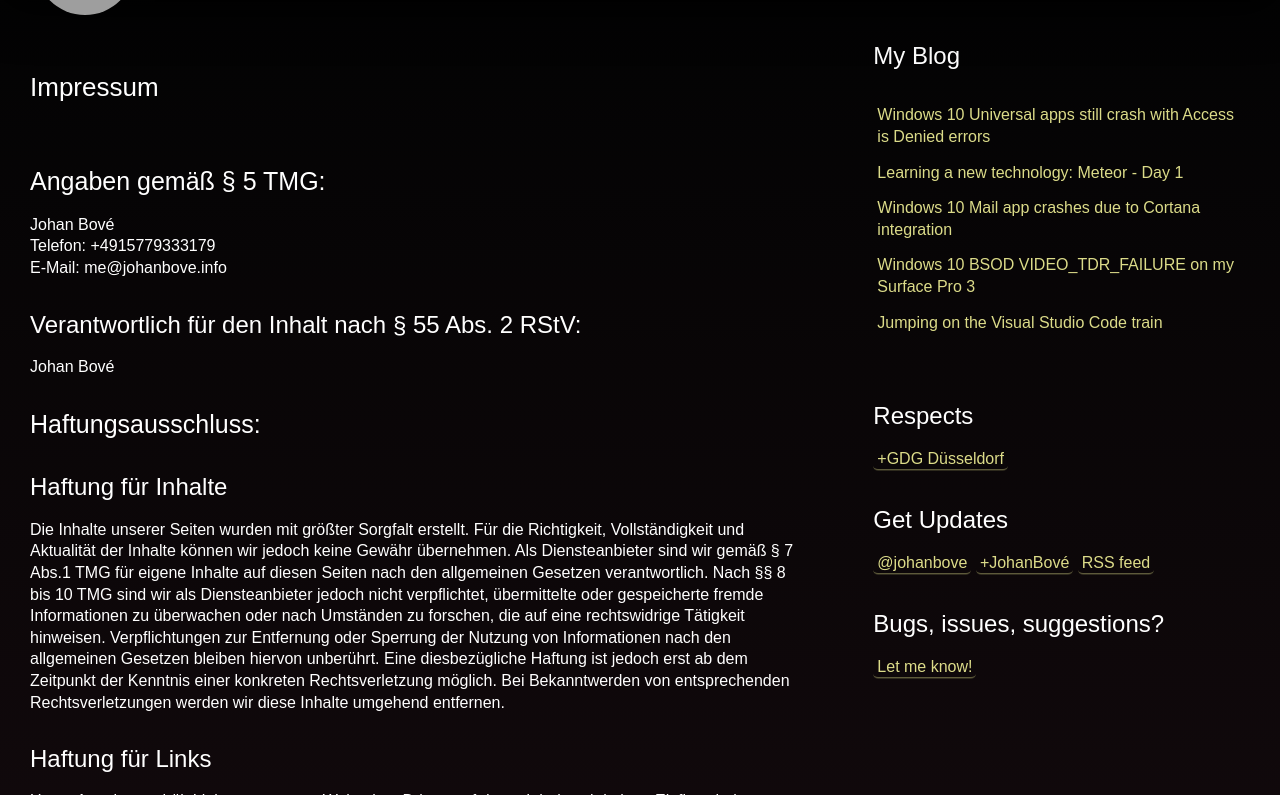
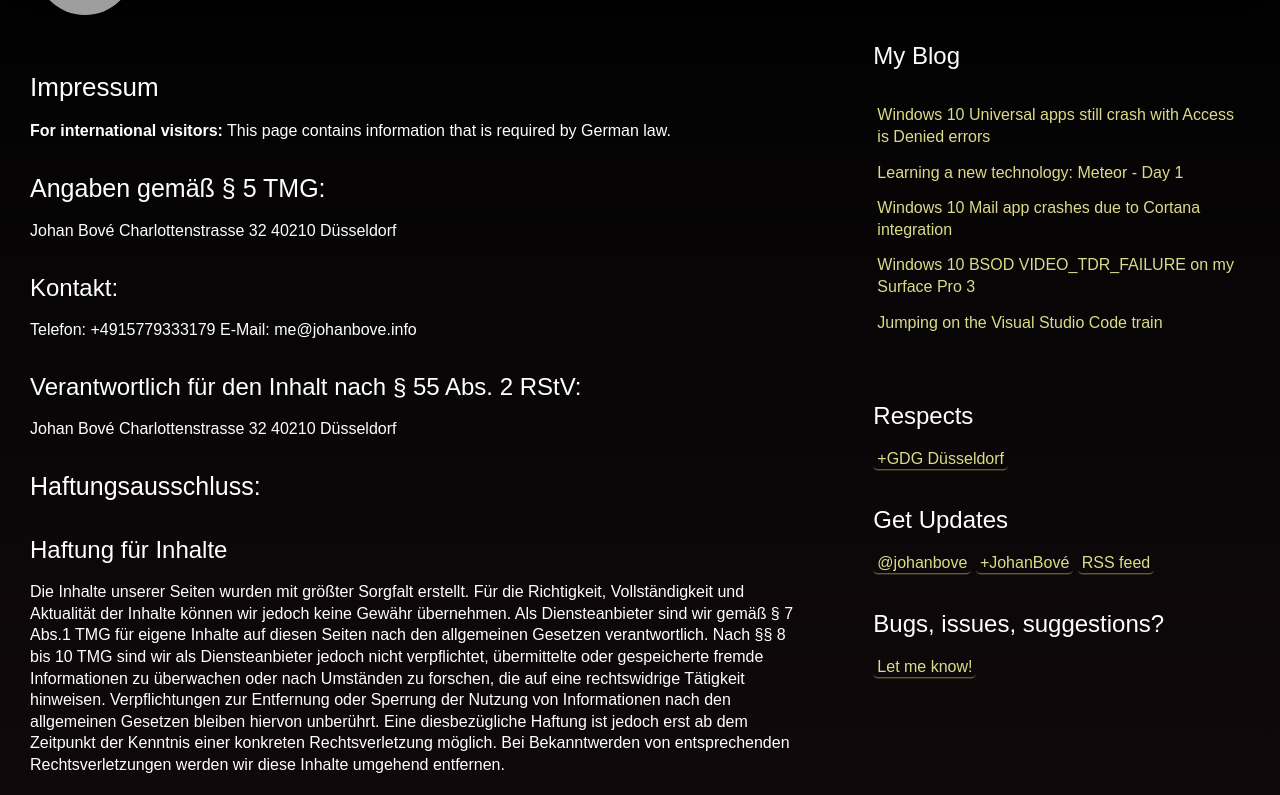
Before and after one commit to johanbove/johanbove.github.io, a Jekyll site: the page built from impressum.markdown, in a window 1280 px wide and 900 px high, cut to the strip 105-900 px from the top of the window. Built offline with Jekyll 4.4.1, drawn with Linux system fonts in a browser that asks for light colours; grey boxes are pictures that could not be loaded.

Commit message:
Update impressum

```diff
--- a/impressum.markdown
+++ b/impressum.markdown
@@ -6,15 +6,23 @@ desc: "Legal information for Germany"
 
 # Impressum
 
+**For international visitors:** This page contains information that is required by German law.
+
 ## Angaben gemäß § 5 TMG:
 
 Johan Bové
+Charlottenstrasse 32
+40210 Düsseldorf
+
+### Kontakt:
 Telefon: +4915779333179
 E-Mail: me@johanbove.info
 
 ### Verantwortlich für den Inhalt nach § 55 Abs. 2 RStV:
 
 Johan Bové
+Charlottenstrasse 32
+40210 Düsseldorf
 
 ## Haftungsausschluss:
 
```
